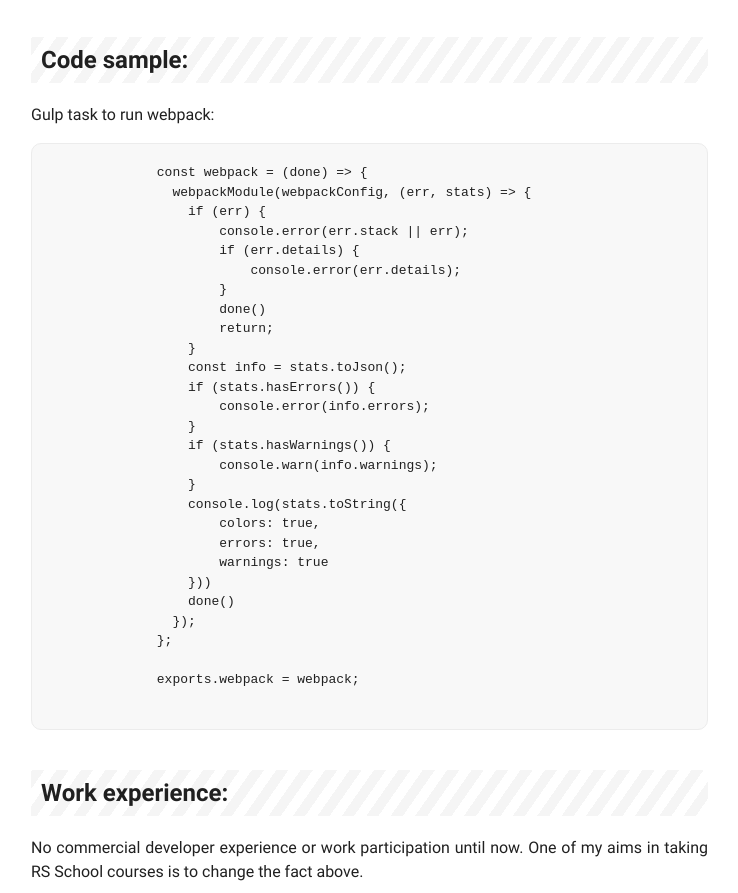
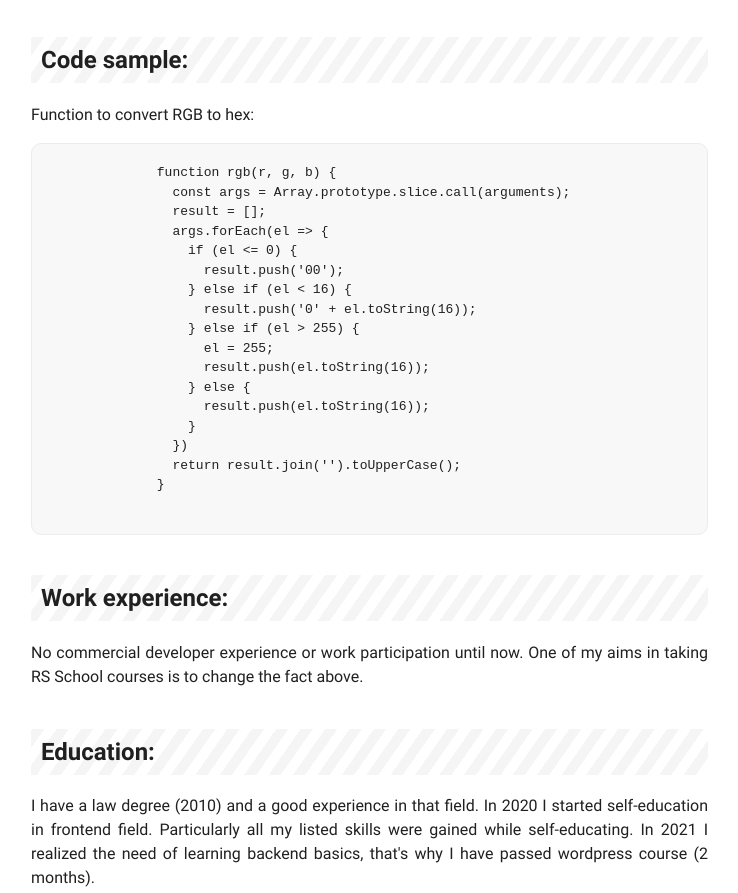
Before and after one commit to webdev163/rsschool-cv, a plain HTML site: page index.html in a window 1280 px wide. Shown: the part 1031-1924 px from the top of the page, without its empty margins (382-1120 px from the left). Drawn offline with Linux system fonts and the light colour scheme.

Commit message:
feat: update CV info

```diff
--- a/index.html
+++ b/index.html
@@ -56,7 +56,7 @@
         <div class="main-wrapper">
           <section class="summary">
             <h2 class="summary__title">Summary:</h2>
-            <p class="summary__text">Beginner front-end developer, 33 years old, 1 year of selfeducating experience, no commercial
+            <p class="summary__text">Junior front-end developer, 33 years old, 1 year of selfeducating experience, no commercial
               experience. My aim is to get comprehensive knowledge in frontend and to find people with the same ambitions. I'am
               also interested in career growth in this particular area. My main strengths are:</p>
             <ul class="summary__list">
@@ -85,52 +85,38 @@
 
           <section class="code-sample">
             <h2 class="code-sample__title">Code sample:</h2>
-            <p class="code-sample__text">Gulp task to run webpack:</p>
+            <p class="code-sample__text">Function to convert RGB to hex:</p>
             <pre>
               <code>
-                const webpack = (done) => {
-                  webpackModule(webpackConfig, (err, stats) => {
-                    if (err) {
-                        console.error(err.stack || err);
-                        if (err.details) {
-                            console.error(err.details);
-                        }
-                        done()
-                        return;
+                function rgb(r, g, b) {
+                  const args = Array.prototype.slice.call(arguments);
+                  result = [];
+                  args.forEach(el => {
+                    if (el &lt;= 0) {
+                      result.push('00');
+                    } else if (el &lt; 16) {
+                      result.push('0' + el.toString(16));
+                    } else if (el > 255) {
+                      el = 255;
+                      result.push(el.toString(16));
+                    } else {
+                      result.push(el.toString(16));
                     }
-                    const info = stats.toJson();
-                    if (stats.hasErrors()) {
-                        console.error(info.errors);
-                    }
-                    if (stats.hasWarnings()) {
-                        console.warn(info.warnings);
-                    }
-                    console.log(stats.toString({
-                        colors: true,
-                        errors: true,
-                        warnings: true
-                    }))
-                    done()
-                  });
-                };
-
-                exports.webpack = webpack;
+                  })
+                  return result.join('').toUpperCase();
+                }
               </code>
             </pre>
           </section>
 
           <section class="experience">
             <h2 class="experience__title">Work experience:</h2>
-            <p class="experience__text">No commercial developer experience or work participation until now. One of my aims in
-              taking RS School courses is to change the fact above.</p>
+            <p class="experience__text">No commercial developer experience or work participation until now. One of my aims in taking RS School courses is to change the fact above.</p>
           </section>
 
           <section class="education">
             <h2 class="education__title">Education:</h2>
-            <p class="education__text">I have a law degree (2010) and a good experience in that field. In 2020 I started
-              self-education in frontend field. Particularly all my listed skills were gained while self-educating. In 2021 I
-              realized the need of learning backend basics, that's why I have passed wordpress course in GLO Academy (2 months).
-            </p>
+            <p class="education__text">I have a law degree (2010) and a good experience in that field. In 2020 I started self-education in frontend field. Particularly all my listed skills were gained while self-educating. In 2021 I realized the need of learning backend basics, that's why I have passed wordpress course (2 months).</p>
           </section>
 
           <section class="english-level">
```
